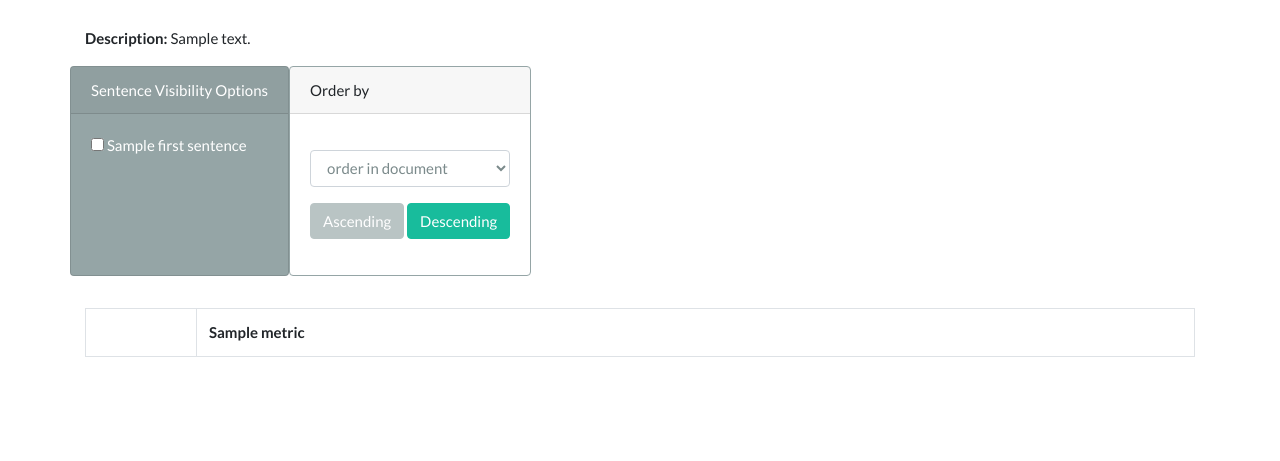
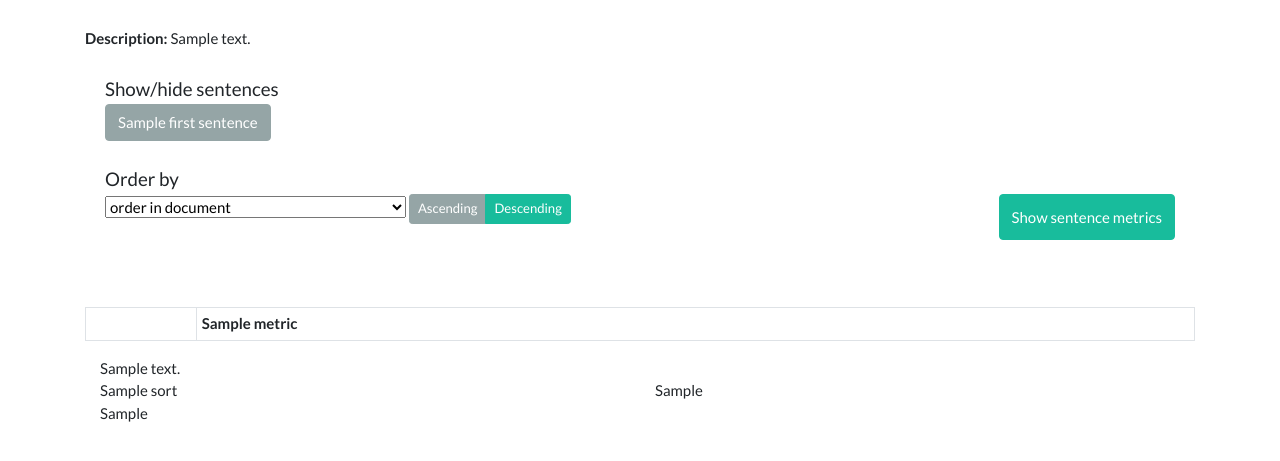
Before and after one commit to Gldkslfmsd/MTCE-py, a Django app: template mtce/templates/mtce/sentences.html in a window 1280 px wide. Shown: the part 93-554 px from the top of the page. Run offline with Django 3.2, Linux system fonts and the light colour scheme; tables that the repository leaves empty hold one stand-in row (values such as "Sample post"); the template is opened without the code that fills it: values that come from a table or form of the project are taken from there, most other values are stand-ins (such as "Sample title", 1, 10 or a date in 2020); lists and menus that the app fills with data are empty; parts of the project's set-up code (start-up, migrations or seed data) failed here and were passed over; some libraries are stand-ins or nearby versions.

Commit message:
sentences visibility options changed

```diff
--- a/mtce/templates/mtce/sentences.html
+++ b/mtce/templates/mtce/sentences.html
@@ -6,11 +6,32 @@
 
 <script>
 $(document).ready(function(){
+    btn_on = "btn-display-on";
+    function reset_btn(b) {
+      if (b.hasClass(btn_on)) {
+          b.removeClass(btn_on);
+          b.removeClass("btn-success");
+          b.addClass("btn-secondary");
+      } else {
+          b.addClass(btn_on);
+          b.addClass("btn-success");
+          b.removeClass("btn-secondary");
+      }
+    }
+
+    $("#btn-show-sentence-metrics").click(function(){
+        b = $("#btn-show-sentence-metrics");
+        reset_btn(b);
+        $(".table-sent-metrics").toggle();
+    });
+
   {% for s in first_sentences %}
-    $("#display_{{ s.id }}").click(function(){
+    $("#btn-display_{{ s.id }}").click(function(){
         $(".sent_{{ s.id }}").toggle();
+        b = $("#btn-display_{{ s.id }}");
+        reset_btn(b);
     });
-      if ($("#display_{{ s.id }}").prop('checked')) {
+      if ($("#btn-display_{{ s.id }}").hasClass(btn_on)) {
           $(".sent_{{ s.id }}").show();
       } else {
           $(".sent_{{ s.id }}").hide();
@@ -19,50 +40,66 @@ $(document).ready(function(){
 });
 </script>
 
-
-{% comment %}
-Sentence visibility options card
-{% endcomment %}
-
-<div class="row">
-  <div class="card text-white bg-secondary mb-3" style="max-width: 20rem;">
-  <div class="card-header">Sentence Visibility Options</div>
-  <div class="card-body">
-    <p class="card-text">
+{% with selected='show_hide' %}
+<span class="list-group-item  flex-column align-items-start" style="border:none;">
+    <div class="d-flex w-100 justify-content-between">
+        <h5 class="mb-1">Show/hide sentences</h5>
+    </div>
+    <p class="mb-1">
     {% for s in first_sentences %}
-            <input type="checkbox" name="display_{{ s.id }}" id="display_{{ s.id }}" value="{{ s.id }}" {% if s.show %}checked=""{% endif %}>
-            <label for="display_{{ s.id }}">
+    <button id="btn-display_{{ s.id }}" type="button"
+        {% if s.show %}
+            class="btn btn-success btn-display-on"
+        {% else %}
+            class="btn btn-secondary"
+        {% endif %}>
         {{ s.name }}
-            </label> <br>
+    </button>
     {% endfor %}
     </p>
-  </div>
-</div>
+</span>
+{% endwith %}
 
 
-<div class="card border-secondary mb-3" style="max-width: 20rem;">
-                <div class="card-header">Order by</div>
-                <div class="card-body">
-                  <p class="card-text">
+
+{% with selected="sort" %}
+<span class="list-group-item  flex-column align-items-start" style="border:none;">
+    <div class="d-flex w-100 justify-content-between">
+        <h5 class="mb-1">Order by</h5>
+    </div>
+    <div class="d-flex justify-content-between">
         <div class="form-group">
-                          <select class="form-control" id="exampleSelect1">
+            <select class="form-control-static" id="exampleSelect1">
                 <option>order in document</option>
                 {% for metric in metrics %}
-                               <option>{{ metric }}</option>
+                    {% for cp in checkpoint_names %}
+                        <option>{{ metric }} on {{ cp }}</option>
+                    {% endfor %}
                 {% endfor %}
                 <option>random</option>
             </select>
-                    </div>
-                    <button type="button" class="btn btn-secondary disabled">Ascending</button>
-                    <button type="button" class="btn btn-success">Descending</button>
-                  </p>
+            <div class="btn-group">
+                <button type="button" class="btn btn-secondary btn-sm">Ascending</button>
+                <button type="button" class="btn btn-success btn-sm">Descending</button>
             </div>
         </div>
+        <button id="btn-show-sentence-metrics" class="btn btn-success btn-display-on">Show sentence metrics</button>
 
     </div>
+</span>
+{% endwith %}
 
+
+
+{% with selected="sentences_tables" %}
          {% for sent in sentences %}
-        <table class="table table-bordered">
+                <table class="table table-sm">
+                    {% comment %}        <caption>Sentence {{ forloop.counter }}:</caption>
+{% endcomment %}
+                    <caption></caption>
+                    <tr>
+                        {% with "table table-sm table-bordered table-hover" as tableclasses %}
+                            <table class="{{ tableclasses }}">
                                 {% for s in sent %}
                                     <tr class="sent sent_{{ s.id }}" id="sent_{{ s.id }}_{{ forloop.counter }}">
                                         <th width="10%">{{ s.name }}:</th>
@@ -70,8 +107,10 @@ Sentence visibility options card
                                     </tr>
                                 {% endfor %}
                             </table>
+                            </tr>
 
-        <table class="table table-bordered">
+                            <tr>
+                                <table  class="{{ tableclasses }} table-sent-metrics">
                                     <tr>
                                         <th width="10%"></th>
                                         {% for m in metrics %}
@@ -89,9 +128,32 @@ Sentence visibility options card
                                         {% endif %}
                                     {% endfor %}
                                 </table>
-        <br>
-        <br>
+                            </tr>
+                        {% endwith %}
+                </table>
             {% endfor %}
+{% endwith %}
 
+<div class="container">
+    <div class="row">
+        <div class="col">
+            {{ about }}
+        </div>
+    </div>
+    <div class="row">
+        <div class="col-sm">
+            {{ sort }}
+        </div>
+        <div class="col-sm">
+            {{ sort2 }}
+
+        </div>
+    </div>
+    <div class="row">
+        <div class="col-1">
+            {{ sentences_tables }}
+        </div>
+    </div>
+</div>{# jumbotron #}
 
 {% endblock comparison_content %}
--- a/mtce/views.py
+++ b/mtce/views.py
@@ -67,6 +67,7 @@ def sentences(request, comparison_id, system=None):
                    'system': system,
                    'sentences': sentences,
                    'first_sentences': sentences[0],
+                   'checkpoint_names': [ s.name for s in sentences[0] if s.has_metrics ],
                    'metrics': sentences[0][-1].metrics,
                    }
     return render(request,
```
Also changed, not shown: mtce/sentence_listing.py (+1 -6 lines). Lines whose indentation alone changed are shown as unchanged.
